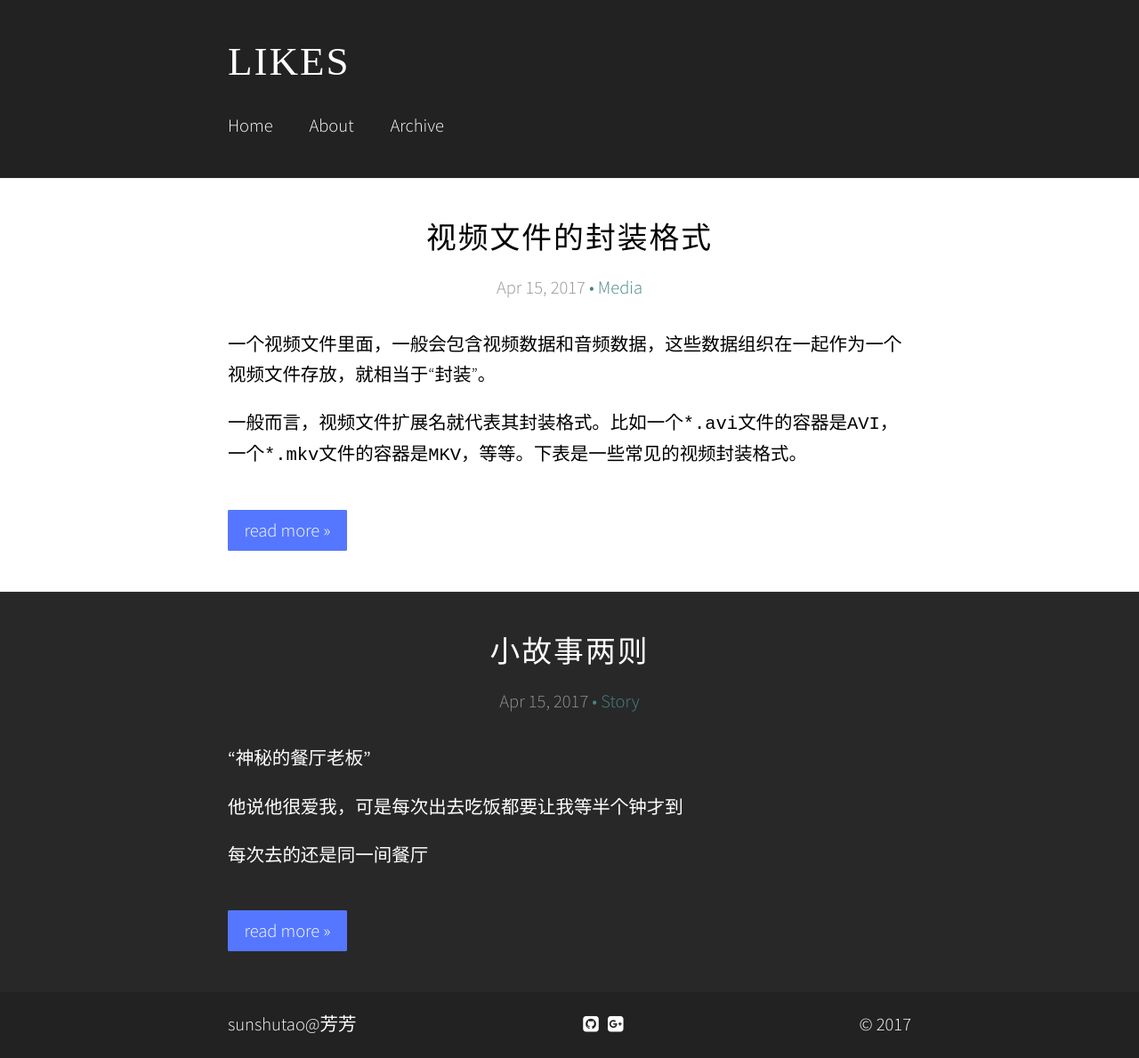
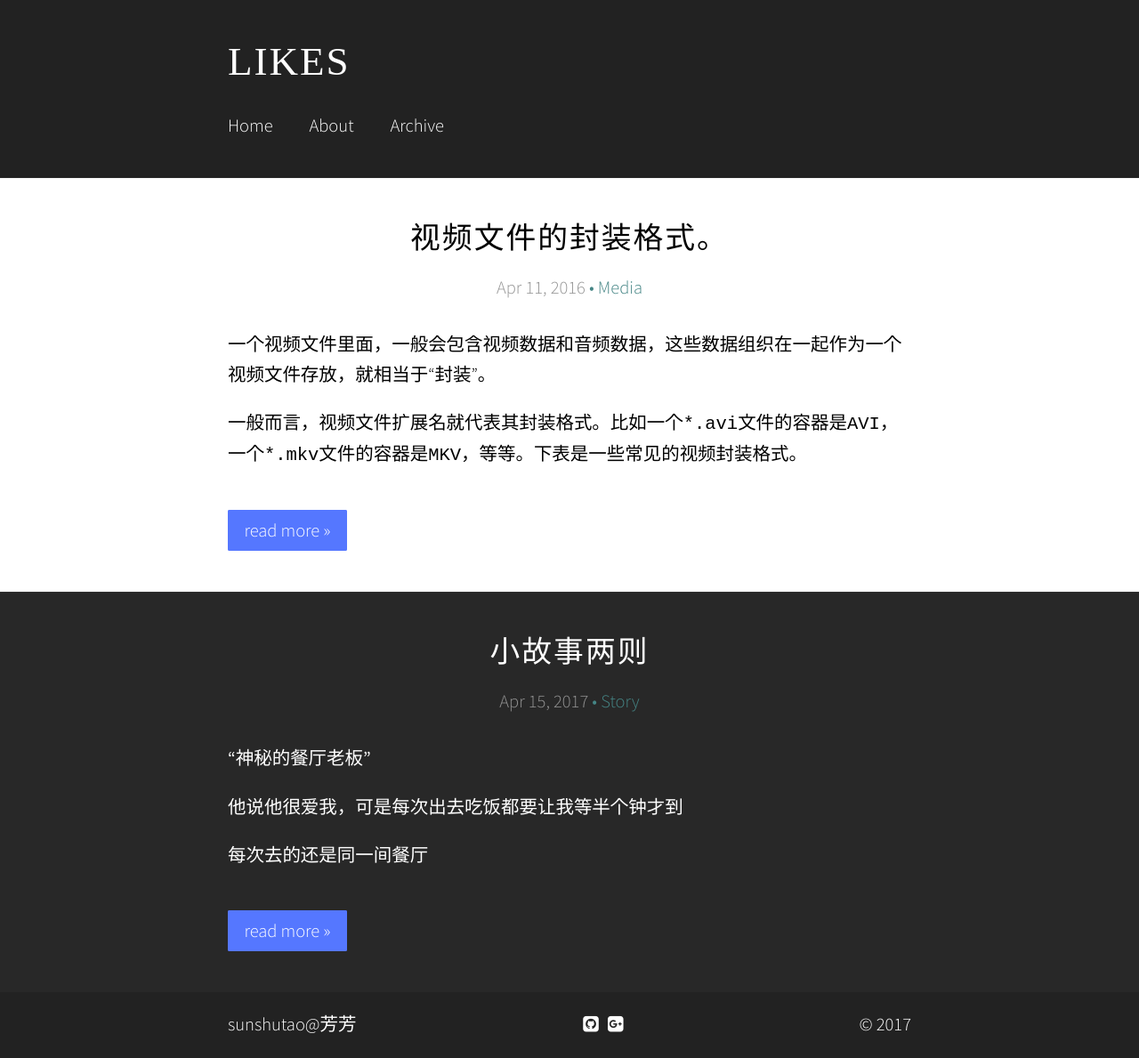
Before and after one commit to qydq/qydq.github.io, a Jekyll site: the page index.html, which Jekyll copies as it is, in a window 1280 px wide. Shown: the whole page at 89% size. Built offline with Jekyll 4.4.1, drawn with Linux system fonts in a browser that asks for light colours; some web fonts are replaced.

Commit message:
Update index.html

```diff
--- a/index.html
+++ b/index.html
@@ -23,8 +23,8 @@
 
 <article class="light">
   <header>
-    <h2><a href="/media/2017/04/15/%E8%A7%86%E9%A2%91%E6%96%87%E4%BB%B6%E7%9A%84%E5%B0%81%E8%A3%85%E6%A0%BC%E5%BC%8F/">视频文件的封装格式</a></h2>
-    <span><time datetime="2017-04-15T15:20:00+00:00">Apr 15, 2017</time> • Media</span>
+    <h2><a href="/media/2017/04/15/%E8%A7%86%E9%A2%91%E6%96%87%E4%BB%B6%E7%9A%84%E5%B0%81%E8%A3%85%E6%A0%BC%E5%BC%8F/">视频文件的封装格式。</a></h2>
+    <span><time datetime="2017-04-15T15:20:00+00:00">Apr 11, 2016</time> • Media</span>
   </header>
   <div>
 <p>一个视频文件里面，一般会包含视频数据和音频数据，这些数据组织在一起作为一个视频文件存放，就相当于“封装”。</p>
```
